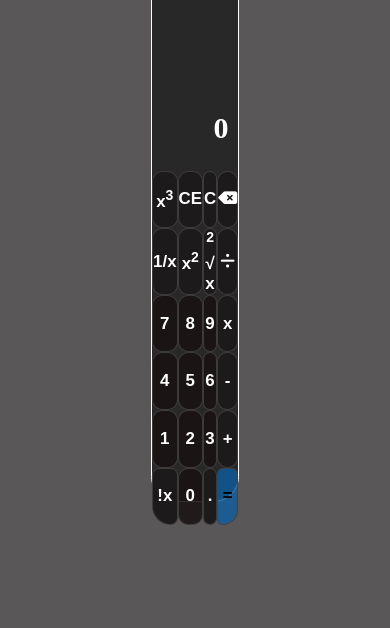
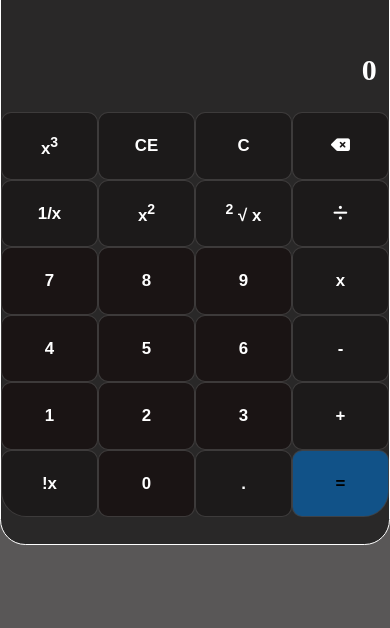
Before and after one commit to Kunwarpal621311/calculator, a plain HTML site: page index.html in a window 390 px wide. Shown: the part 216-844 px from the top of the page. Drawn offline with Linux system fonts and the light colour scheme.

Commit message:
add media query in css

```diff
--- a/index.css
+++ b/index.css
@@ -127,3 +127,12 @@ input::-webkit-inner-spin-button {
     background-color: rgba(12, 95, 163, 0.788);
     color: black;
 }
+
+ @media screen and (max-width: 930px) {
+
+    .main{
+
+        width: 50vh;
+        height: 80%;
+    }
+  }
```
